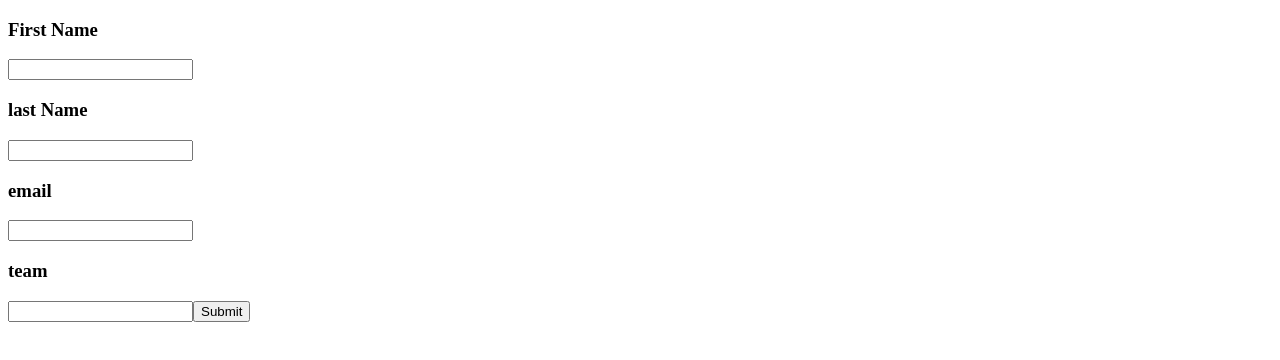
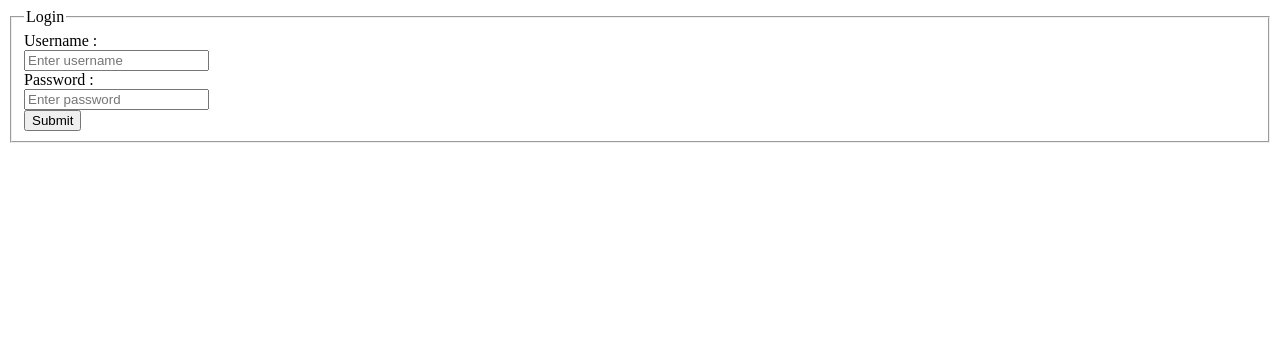
Before and after one commit to Shivansh3218/React-Practise, a React (Create React App) app in the folder classwork/: page / in a window 1280 px wide. Shown: the top 360 px of the page. Built offline with nearby package versions, Linux system fonts and the light colour scheme.

Commit message:
Update index.js

```diff
--- a/classwork/src/index.js
+++ b/classwork/src/index.js
@@ -4,14 +4,16 @@ import ReactDOM from 'react-dom/client';
 import reportWebVitals from './reportWebVitals';
 // import Hook from './Components/Hook'
 // import Keyboard from './Components/Keyboard';
-import Useeffect from './Components/Useeffect';
-import Todo from './Components/Todo';
+// import Useeffect from './Components/Useeffect';
+import { LoginPage } from './Components/LoginPage';
+// import Todo from './Components/Todo';
 
 const root = ReactDOM.createRoot(document.getElementById('root'));
 root.render(
   // <React.StrictMode>
     // < Useeffect/>
-    <Todo />
+    // <Todo />
+    < LoginPage />
   /* </React.StrictMode> */
 );
 
```
